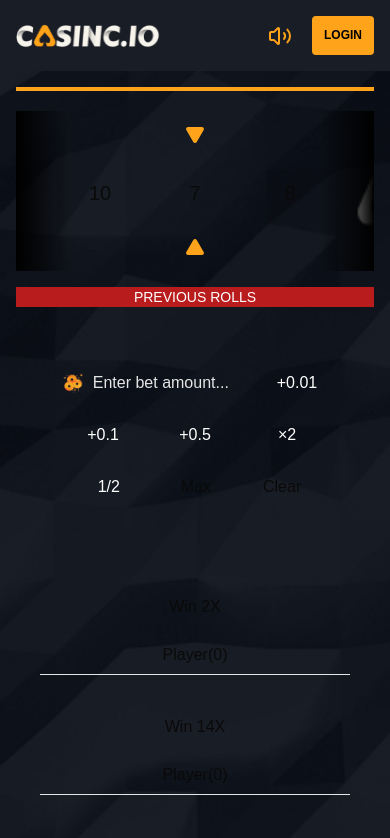
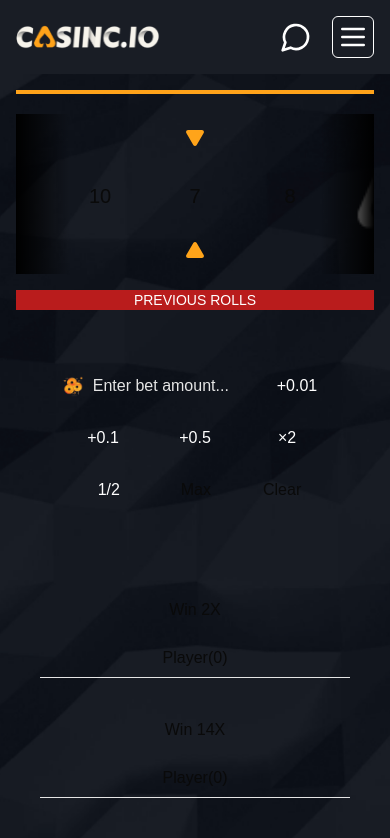
Before and after one commit to Navdeep-Davang/Roulette_Game, a Next.js app: page / in a window 390 px wide. Shown: the top 838 px of the page. Built offline with nearby package versions, Linux system fonts and the light colour scheme.

Commit message:
subheader state creation

```diff
--- /dev/null
+++ b/dir/components/navbar/SubHeader.tsx
@@ -0,0 +1,18 @@
+import { Volume2 } from "lucide-react";
+
+const SubHeader = () => {
+    return (
+      <div className="absolute top-0 left-0 w-full bg-gray-800 py-2 flex flex-col items-start gap-2 shadow-lg z-40">
+        <div className="flex gap-4 px-4">
+          <Volume2 className="w-6 h-6 stroke- icon-custom-orange cursor-pointer" />
+          <button className="p-3 bg-custom-orange rounded justify-center items-center transition-color">
+            <div className="text-black text-xs font-semibold uppercase leading-tight">
+              login
+            </div>
+          </button>
+        </div>
+      </div>
+    );
+  };
+
+export default SubHeader;
--- a/dir/components/navbar/index.tsx
+++ b/dir/components/navbar/index.tsx
@@ -1,10 +1,17 @@
-import { Volume2 } from "lucide-react";
+'use client'
+
+import { MenuIcon, MessageCircleIcon, Volume2 } from "lucide-react";
 import Image from "next/image";
-import React from "react";
+import React, { useState } from "react";
+import SubHeader from "./SubHeader"; // Import SubHeader component
 
 const NavBar = () => {
+  const [isSubHeaderVisible, setSubHeaderVisible] = useState(false);
+
   return (
-    <div className="w-full px-4 py-4 navbar-bg justify-between items-center inline-flex">
+    <div>
+      {/* Navbar */}
+      <div className="w-full px-4 py-4 navbar-bg justify-between items-center inline-flex relative">
         {/* Logo Section */}
         <div className="justify-start items-center flex">
           <Image
@@ -19,15 +26,34 @@ const NavBar = () => {
         {/* Navigation Section */}
         <div className="justify-center items-center gap-5 flex">
           {/* Icon */}
-        <Volume2 className="w-6 h-6 stroke- text-custom-orange cursor-pointer " />
+          <Volume2 className="w-6 h-6 stroke- icon-custom-orange cursor-pointer hidden lg:block " />
 
           {/* Login Button */}
-        <button className="p-3 bg-custom-orange rounded justify-center items-center flex transition-color">
+          <button className="p-3 bg-custom-orange rounded justify-center items-center transition-color hidden lg:flex">
             <div className="text-black text-xs font-semibold uppercase leading-tight">
               login
             </div>
           </button>
+
+          {/* On smaller Device */}
+          <MessageCircleIcon className="w-8 h-8 icon-custom-orange cursor-pointer lg:hidden" />
+
+          <div
+            className="p-1 border icon-custom-orange rounded-md"
+            onClick={() => setSubHeaderVisible((prev) => !prev)} // Toggle subheader
+          >
+            <MenuIcon className="w-8 h-8 cursor-pointer lg:hidden" />
           </div>
+
+        </div>
+      </div>
+
+      {/* SubHeader */}
+      {isSubHeaderVisible && (
+        <div className="absolute top-full left-0 w-full bg-gray-800 py-2 flex flex-col items-start gap-2 shadow-lg z-40">
+          <SubHeader />
+        </div>
+      )}
     </div>
   );
 };
--- /dev/null
+++ b/dir/states/SubHeader/store.ts
@@ -0,0 +1,14 @@
+import { create } from 'zustand';
+
+interface SubHeaderState {
+    isSubHeaderVisible: boolean;
+    toggleSubHeader: () => void;
+  }
+
+const useSubHeaderStore = create<SubHeaderState>((set) => ({
+  isSubHeaderVisible: false,
+  toggleSubHeader: () =>
+    set((state) => ({ isSubHeaderVisible: !state.isSubHeaderVisible })),
+}));
+
+export default useSubHeaderStore;
--- a/dir/styles/components/navbar/index.css
+++ b/dir/styles/components/navbar/index.css
@@ -23,12 +23,16 @@
     background-color: var(--custom-orange-hover);
   }
 
-  .text-custom-orange {
-    color: var(--custom-orange);
+  .icon-custom-orange {
+    border-color: white;
+    color: white;
+    transition: border-color 0.3s ease;
   }
 
-  .text-custom-orange:hover {
+  .icon-custom-orange:hover {
     color: var(--custom-orange-hover);
+    border-color: var(--custom-orange-hover);
+
   }
 
   /* Transition for smooth effects */
--- a/package.json
+++ b/package.json
@@ -20,7 +20,8 @@
     "react": "^19.0.0",
     "react-dom": "^19.0.0",
     "tailwind-merge": "^2.6.0",
-    "tailwindcss-animate": "^1.0.7"
+    "tailwindcss-animate": "^1.0.7",
+    "zustand": "^5.0.3"
   },
   "devDependencies": {
     "@eslint/eslintrc": "^3",
```
Also changed, not shown: 1 other file (tests, documents, lock files or other folders). Lines whose indentation alone changed are shown as unchanged.
